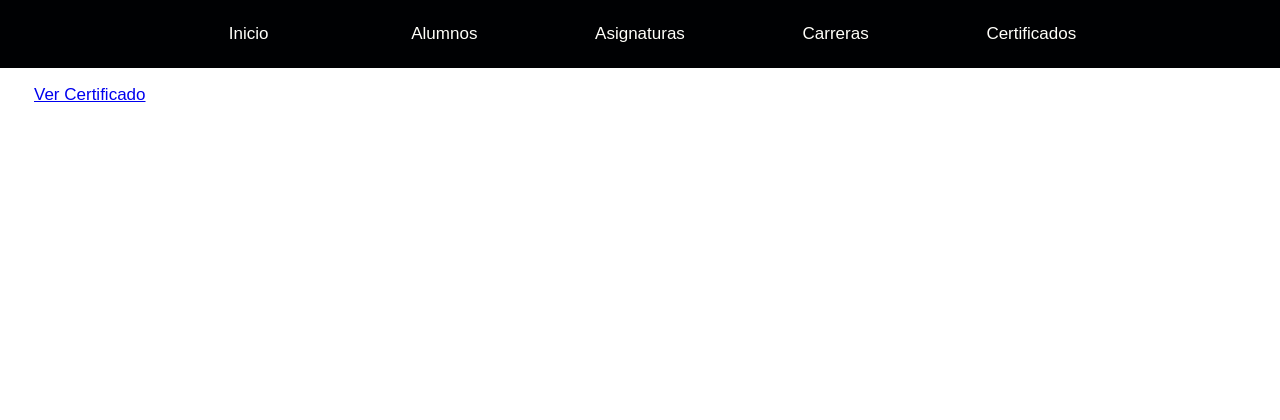
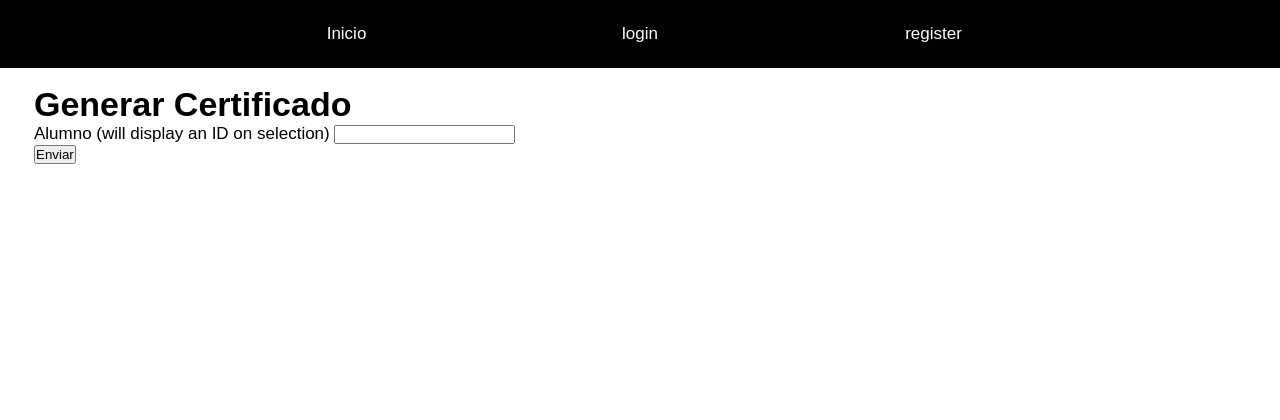
Before and after one commit to danCortes0209/certificados, a PHP site: page /certificados.php in a window 1280 px wide. Shown: the top 420 px of the page. Run offline with PHP 8.4, Linux system fonts and the light colour scheme; tables that the repository leaves empty or names only in its code hold one stand-in row (values such as "Sample post").

Commit message:
añadiendo cosas, preparado para el login y registro

```diff
--- a/certificados.php
+++ b/certificados.php
@@ -1,6 +1,4 @@
-<?php include 'views/header.php';?>
-<!--Pagina principal-->
-<div class="main">
+
 <?php
     $baseroot = 'C:/laragon/www/sistema_certificados/';
     $xmlroot = $baseroot . 'xmls/base.xml';
@@ -10,6 +8,3 @@
     include "components/certificado/cargar.php";
 
 ?>
-</div>
-<!--Termina Pagina Principal-->
-<?php include 'views/footer.php';?>
--- /dev/null
+++ b/components/asignaturas/cargaralumno.php
@@ -0,0 +1,3 @@
+<?php
+
+?>
--- a/components/certificado/cargar.php
+++ b/components/certificado/cargar.php
@@ -1,26 +1,58 @@
 <?php
-    $idalumno = 0;
+    require $database;
+
     $calificaciones = array();
+    $errorcase = array(
+        'userexist' => '<li style="color:grey;">Ya existe un alumno con los mismos datos ingresados</li>',
+        'emptycase' => '<li style="color:grey;">Por favor seleccione un alumno</li>'
+    );
+    $errores = '';
 
     $xml = simplexml_load_file($xmlroot);
 
-    require $database;
     //conexion a base de datos
-    $alumnodatos = $conexion->query('SELECT * FROM alumnos ORDER BY idalumno DESC');
+    $alumnodatos = $conexion->query('SELECT numerocontrol, idalumno  FROM alumnos ORDER BY numerocontrol');
+    $alumnodatos->execute();
+    $showalumnos = $alumnodatos->fetchAll();
     //creando datos
 
+    if($_SERVER['REQUEST_METHOD'] == 'POST') {
+        $idalumno = $_POST['alumno'];
 
-    /* foreach($alumnodatos as $filas) {
-        //Igualar campos ALUMNO del XML a los de la base de datos
-        $xml->Alumno['numeroControl'] = $filas['numerocontrol'];
-        $xml->Alumno['curp'] = $filas['curp'];
-        $xml->Alumno['nombre'] = $filas['nombre'];
-        $xml->Alumno['primerApellido'] = $filas['appaterno'];
-        $xml->Alumno['segundoApellido'] = $filas['apmaterno'];
-        $xml->Alumno['idGenero'] = $filas['idgenero'];
-        $xml->Alumno['fechaNacimiento'] = $filas['fechanacimiento'];
-        $idalumno = $filas['idalumno'];
+        if (empty($idalumno)) {
+            $errores .= $errorcase['emptycase'];
+        } else {
+            $alumnodatos = $conexion->prepare('SELECT * FROM alumnos, plancarrera WHERE alumnos.idalumno = :idalumno AND alumnos.idalumno = plancarrera.idalumno ');
+            $alumnodatos->execute(array(':idalumno'=>$idalumno));
+            //Cargar datos del alumno al XML
+            $resultado = $alumnodatos->fetch();
+            cargarAlumnoXML($resultado, $xml, $xmlsaveroot);
+            cargarCarreraXML($resultado, $xml, $xmlsaveroot);
+
+            echo "<a href='xmls/alumno.xml'>Ver Certificado</a>";
+        }
+
+
     }
+
+    function cargarAlumnoXML($alumno, $archivo, $ruta) {
+        $archivo->Alumno['numeroControl'] = $alumno['numerocontrol'];
+        $archivo->Alumno['curp'] = $alumno['curp'];
+        $archivo->Alumno['nombre'] = $alumno['nombre'];
+        $archivo->Alumno['primerApellido'] = $alumno['appaterno'];
+        $archivo->Alumno['segundoApellido'] = $alumno['apmaterno'];
+        $archivo->Alumno['idGenero'] = $alumno['idgenero'];
+        $archivo->Alumno['fechaNacimiento'] = $alumno['fechanacimiento'];
+        $archivo->asXML($ruta);
+    }
+
+    function cargarCarreraXML($alumno, $archivo, $ruta) {
+        $archivo->Carrera['idCarrera'] = $alumno['idcarrera'];
+        $archivo->Carrera['idTipoPeriodo'] = $alumno['idtipoperiodo'];
+        $archivo->Carrera['clavePlan'] = $alumno['claveplan'];
+        $archivo->asXML($ruta);
+    }
+    /*
     //Obtener asignaturas del alumno
     $asignaturasdatos = $conexion->prepare('SELECT * FROM asignaturas_alumno WHERE idalumno = :id');
     $asignaturasdatos->execute(array(':id' => $idalumno));
@@ -43,5 +75,7 @@
     //guardando XML
     $xml->asXML($xmlsaveroot); */
     //XML guardado
-    echo "<a href='xmls/alumno.xml'>Ver Certificado</a>";
+    //;
+
+    require $baseroot.'views/certificados/cargar.view.php';
 ?>
--- a/views/alumnos/crear.view.php
+++ b/views/alumnos/crear.view.php
@@ -1,3 +1,6 @@
+<?php include 'views/header.php';?>
+<!--Pagina principal-->
+<div class="main">
     <div class="form">
         <h1 class="form__title">Crear un Alumno</h1>
         <form action="<?php $_SERVER['PHP_SELF'] ?>" method="POST">
@@ -78,3 +81,6 @@
             </div>
         <?php endif; ?>
     </div>
+</div>
+<!--Termina Pagina Principal-->
+<?php include 'views/footer.php';?>
--- /dev/null
+++ b/views/certificados/cargar.view.php
@@ -0,0 +1,33 @@
+<?php include 'views/header.php';?>
+<div class="main">
+    <div class="form">
+        <h1 class="form__title">Generar Certificado</h1>
+        <form action="<?php $_SERVER['PHP_SELF'] ?>" method="POST">
+
+            <!--Carreras-->
+            <div class="form__item">
+                <label for="alumno" class="form__input-label">Alumno (will display an ID on selection)</label>
+                <input type="text" name="alumno" list="alumno" class="form__input-box">
+                <datalist id="alumno" class="form__select">
+                    <option value="">Seleccione...</option>
+                    <?php
+                        foreach($showalumnos as $alumno) {
+                            echo '<option value="'.$alumno['idalumno'].'">'.$alumno['numerocontrol'].'</option>';
+                        }
+                    ?>
+                </datalist>
+            </div>
+            <!--Envio-->
+            <input type="submit" value="Enviar" class="form__submit">
+        </form>
+        <?php if (!empty($errores)): ?>
+            <!--Si errores no esta vacia, entonces añade este div con el contenido de errores, la cual sera un li-->
+            <div style="font-size: 0-7em;">
+                <ul style="list-style: none;">
+                    <?php echo $errores; ?>
+                </ul>
+            </div>
+        <?php endif; ?>
+    </div>
+</div>
+<?php include 'views/footer.php';?>
--- a/views/header.php
+++ b/views/header.php
@@ -11,9 +11,18 @@
     <nav class="navbar">
         <ul class="navbar__list">
             <li class="navbar__item"><a href="index.php" class="navbar__link">Inicio</a></li>
-            <li class="navbar__item"><a href="alumnos.php" class="navbar__link">Alumnos</a></li>
-            <li class="navbar__item"><a href="asignaturas.php" class="navbar__link">Asignaturas</a></li>
-            <li class="navbar__item"><a href="carreras.php" class="navbar__link">Carreras</a></li>
-            <li class="navbar__item"><a href="certificados.php" class="navbar__link">Certificados</a></li>
+            <?php
+                session_start();
+                if (isset($_SESSION['usuario'])):
+            ?>
+                <li class="navbar__item"><a href="alumnos.php" class="navbar__link">Alumnos</a></li>
+                <li class="navbar__item"><a href="asignaturas.php" class="navbar__link">Asignaturas</a></li>
+                <li class="navbar__item"><a href="carreras.php" class="navbar__link">Carreras</a></li>
+                <li class="navbar__item"><a href="certificados.php" class="navbar__link">Certificados</a></li>
+                <li class="navbar__item"><a href="index.php" class="navbar__link">Cerrar sesion</a></li>
+            <?php else: ?>
+                <li class="navbar__item"><a href="index.php" class="navbar__link">login</a></li>
+                <li class="navbar__item"><a href="index.php" class="navbar__link">register</a></li>
+            <?php endif ?>
         </ul>
     </nav>
```
Also changed, not shown: alumnos.php (+7 -13 lines), asignaturas.php (+4 -7 lines), carreras.php (+3 -9 lines), index.php (+2 -13 lines), views/asignaturas/cargaralumno.view.php (added, +9 -0 lines), views/carreras/cargar.view.php (added, +9 -0 lines), views/index/index.view.php (added, +9 -0 lines), components/asignaturas/crear.php (added), login.php (added), register.php (added). Lines whose indentation alone changed are shown as unchanged.
